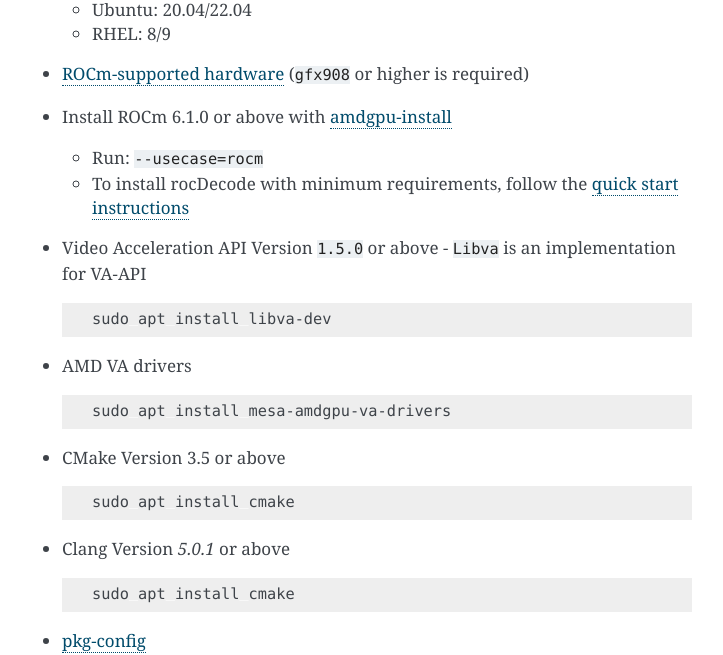
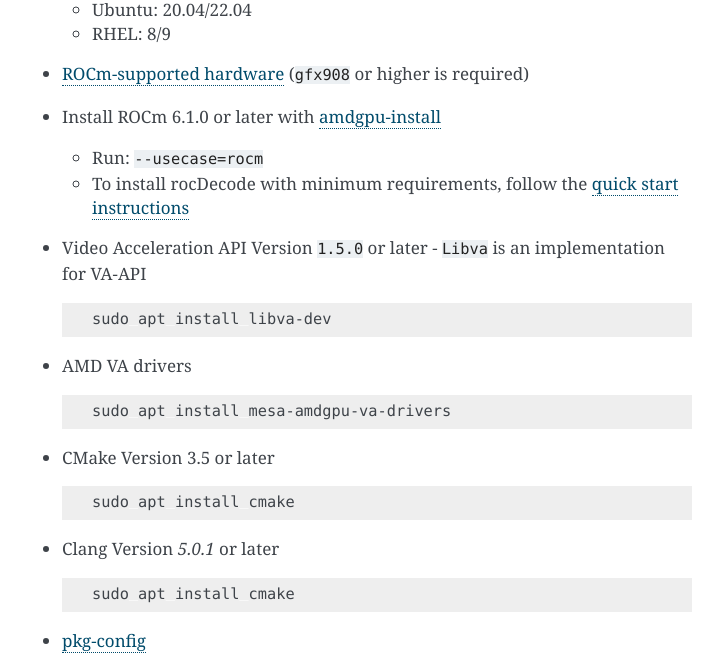
Before and after one commit to ROCm/rocDecode, a Sphinx documentation site: the page built from docs/install/install.rst, in a window 1280 px wide and 900 px high, scrolled down 641 px. Shown: the part 155-810 px from the top of the window, without its empty margins (388-1111 px from the left). Built offline with Sphinx 7.4.7, drawn with Linux system fonts in a browser that asks for light colours.

```diff
--- a/docs/install/install.rst
+++ b/docs/install/install.rst
@@ -48,13 +48,13 @@ Prerequisites
 * `ROCm-supported hardware <https://rocm.docs.amd.com/projects/install-on-linux/en/latest/reference/system-requirements.html>`_
   (``gfx908`` or higher is required)
 
-* Install ROCm 6.1.0 or above with
+* Install ROCm 6.1.0 or later with
   `amdgpu-install <https://rocm.docs.amd.com/projects/install-on-linux/en/latest/how-to/amdgpu-install.html>`_
 
   * Run: ``--usecase=rocm``
   * To install rocDecode with minimum requirements, follow the :doc:`quick start instructions <./quick-start>`
 
-* Video Acceleration API Version ``1.5.0`` or above - ``Libva`` is an implementation for VA-API
+* Video Acceleration API Version ``1.5.0`` or later - ``Libva`` is an implementation for VA-API
 
   .. code:: shell
 
@@ -66,13 +66,13 @@ Prerequisites
 
     sudo apt install mesa-amdgpu-va-drivers
 
-* CMake Version 3.5 or above
+* CMake Version 3.5 or later
 
   .. code:: shell
 
     sudo apt install cmake
 
-* Clang Version `5.0.1` or above
+* Clang Version `5.0.1` or later
 
   .. code:: shell
 
--- a/docs/install/quick-start.rst
+++ b/docs/install/quick-start.rst
@@ -8,7 +8,7 @@ rocDecode quick start installation
 
 To install the rocDecode runtime with minimum requirements, follow these steps:
 
-1. Install core ROCm components (ROCm 6.1.0 or above) using the
+1. Install core ROCm components (ROCm 6.1.0 or later) using the
 :doc:`native package manager <rocm-install-on-linux:how-to/native-install/index>`
 installation instructions.
 
```
Also changed, not shown: README.md (+5 -5 lines).
